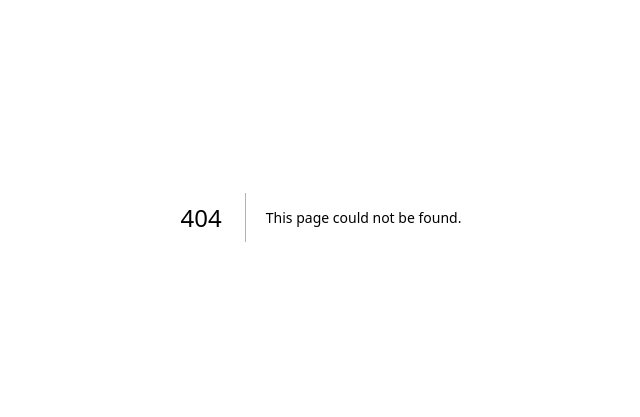
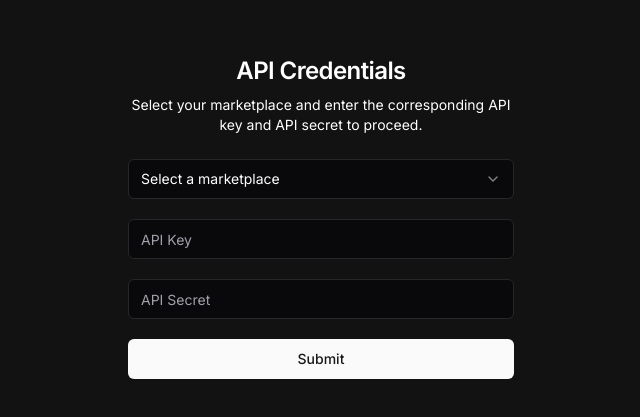
Before and after one commit to Mahendradeokar/AUM-Soft, a Next.js app: page /dashboard in a window 1280 px wide. Before the commit this address had no page. Shown: the part 183-600 px from the top of the page, without its empty margins (319-959 px from the left). Built offline with nearby package versions, Linux system fonts and the light colour scheme.

Commit message:
Added apikey page

```diff
--- a/package.json
+++ b/package.json
@@ -12,6 +12,7 @@
     "@hookform/resolvers": "^3.3.1",
     "@radix-ui/react-dropdown-menu": "^2.0.6",
     "@radix-ui/react-label": "^2.0.2",
+    "@radix-ui/react-select": "^2.0.0",
     "@radix-ui/react-slot": "^1.0.2",
     "class-variance-authority": "^0.7.0",
     "clsx": "^2.0.0",
--- a/src/app/(auth)/login/page.tsx
+++ b/src/app/(auth)/login/page.tsx
@@ -3,11 +3,11 @@ import Link from 'next/link';
 import { LoginForm } from '../components';
 
 export const metadata: Metadata = {
-  title: 'Singup',
-  description: 'Singup',
+  title: 'Signup',
+  description: 'Signup',
 };
 
-export default function Singup() {
+export default function Signup() {
   return (
     <>
       <div className="flex flex-col space-y-2 text-center">
--- /dev/null
+++ b/src/app/dashboard/components/APIkey/APIKeyForm.tsx
@@ -0,0 +1,124 @@
+"use client";
+
+import { zodResolver } from "@hookform/resolvers/zod";
+import * as z from "zod";
+
+import {
+  Select,
+  SelectContent,
+  SelectItem,
+  SelectTrigger,
+  SelectValue,
+} from "@/components/ui/select";
+
+import { Button } from "@/components/ui/button";
+import {
+  Form,
+  FormControl,
+  FormField,
+  FormItem,
+  FormMessage,
+} from "@/components/ui/form";
+import { Input } from "@/components/ui/input";
+import { useForm } from "react-hook-form";
+
+const formSchema = z.object({
+  marketPlace: z.string({
+    required_error: "Please select the marketplace.",
+  }),
+  apiKey: z.string({
+    required_error: "API key is required!",
+  }),
+  apiSecret: z.string({
+    required_error: "API Secret is required!",
+  }),
+});
+
+// 2. Define a submit handler.
+function onSubmit(values: z.infer<typeof formSchema>) {
+  // Do something with the form values.
+  // ✅ This will be type-safe and validated.
+  console.log(values);
+}
+
+const marketplaceOptions = [
+  { name: "Flipkart", value: "flpkrt", isDisable: false },
+  { name: "Amazon", value: "amzn", isDisable: true },
+  { name: "Meesho", value: "meesho", isDisable: true },
+];
+
+function APIKeyForm() {
+  const form = useForm<z.infer<typeof formSchema>>({
+    resolver: zodResolver(formSchema),
+    defaultValues: {
+      apiKey: "",
+      apiSecret: "",
+    },
+  });
+  return (
+    //  eslint-disable-next-line react/jsx-props-no-spreading
+    <Form {...form}>
+      <form onSubmit={form.handleSubmit(onSubmit)} className="space-y-5">
+        <FormField
+          control={form.control}
+          name="marketPlace"
+          render={({ field }) => (
+            <FormItem>
+              {/* <FormLabel>Marketplace</FormLabel> */}
+              <Select onValueChange={field.onChange} defaultValue={field.value}>
+                <FormControl>
+                  <SelectTrigger>
+                    <SelectValue placeholder="Select a marketplace" />
+                  </SelectTrigger>
+                </FormControl>
+                <SelectContent>
+                  {marketplaceOptions.map(({ name, value, isDisable }) => (
+                    <SelectItem key={value} value={value} disabled={isDisable}>
+                      {name}
+                    </SelectItem>
+                  ))}
+                </SelectContent>
+              </Select>
+              <FormMessage />
+            </FormItem>
+          )}
+        />
+
+        <FormField
+          control={form.control}
+          name="apiKey"
+          render={({ field }) => (
+            <FormItem>
+              {/* <FormLabel>API Key</FormLabel> */}
+              <FormControl>
+                {/* eslint-disable-next-line react/jsx-props-no-spreading */}
+                <Input placeholder="API Key" {...field} />
+              </FormControl>
+              <FormMessage />
+            </FormItem>
+          )}
+        />
+
+        <FormField
+          control={form.control}
+          name="apiSecret"
+          render={({ field }) => (
+            <FormItem>
+              {/* <FormLabel>API Secret</FormLabel> */}
+              <FormControl>
+                {/* eslint-disable-next-line react/jsx-props-no-spreading */}
+                <Input placeholder="API Secret" {...field} />
+              </FormControl>
+              <FormMessage />
+            </FormItem>
+          )}
+        />
+        <Button className="w-full" type="submit">
+          Submit
+        </Button>
+      </form>
+    </Form>
+  );
+}
+
+export default APIKeyForm;
--- /dev/null
+++ b/src/app/dashboard/components/APIkey/index.tsx
@@ -0,0 +1,18 @@
+import APIKeyForm from "./APIKeyForm";
+
+export default function APIAccess() {
+  return (
+    <div className="container flex flex-col justify-center h-screen space-y-6 sm:w-[450px]">
+      <div className="flex flex-col space-y-2 text-center">
+        <h1 className="text-2xl font-semibold tracking-tight">
+          API Credentials
+        </h1>
+        <p className="text-sm text-muted-foreground">
+          Select your marketplace and enter the corresponding API key and API
+          secret to proceed.
+        </p>
+      </div>
+      <APIKeyForm />
+    </div>
+  );
+}
--- /dev/null
+++ b/src/app/dashboard/page.tsx
@@ -0,0 +1,5 @@
+import APIAccess from './components/APIkey';
+
+export default function DashboardPage() {
+  return <APIAccess />;
+}
--- /dev/null
+++ b/src/components/ui/select.tsx
@@ -0,0 +1,121 @@
+"use client";
+
+import * as React from "react";
+import * as SelectPrimitive from "@radix-ui/react-select";
+import { Check, ChevronDown } from "lucide-react";
+
+import { cn } from "@/lib/utils";
+
+const Select = SelectPrimitive.Root;
+
+const SelectGroup = SelectPrimitive.Group;
+
+const SelectValue = SelectPrimitive.Value;
+
+const SelectTrigger = React.forwardRef<
+  React.ElementRef<typeof SelectPrimitive.Trigger>,
+  React.ComponentPropsWithoutRef<typeof SelectPrimitive.Trigger>
+>(({ className, children, ...props }, ref) => (
+  <SelectPrimitive.Trigger
+    ref={ref}
+    className={cn(
+      "flex h-10 w-full items-center justify-between rounded-md border border-zinc-200 bg-white px-3 py-2 text-sm ring-offset-white placeholder:text-zinc-500 focus:outline-none focus:ring-2 focus:ring-zinc-950 focus:ring-offset-2 disabled:cursor-not-allowed disabled:opacity-50 dark:border-zinc-800 dark:bg-zinc-950 dark:ring-offset-zinc-950 dark:placeholder:text-zinc-400 dark:focus:ring-zinc-300",
+      className
+    )}
+    {...props}
+  >
+    {children}
+    <SelectPrimitive.Icon asChild>
+      <ChevronDown className="h-4 w-4 opacity-50" />
+    </SelectPrimitive.Icon>
+  </SelectPrimitive.Trigger>
+));
+SelectTrigger.displayName = SelectPrimitive.Trigger.displayName;
+
+const SelectContent = React.forwardRef<
+  React.ElementRef<typeof SelectPrimitive.Content>,
+  React.ComponentPropsWithoutRef<typeof SelectPrimitive.Content>
+>(({ className, children, position = "popper", ...props }, ref) => (
+  <SelectPrimitive.Portal>
+    <SelectPrimitive.Content
+      ref={ref}
+      className={cn(
+        "relative z-50 min-w-[8rem] overflow-hidden rounded-md border border-zinc-200 bg-white text-zinc-950 shadow-md data-[state=open]:animate-in data-[state=closed]:animate-out data-[state=closed]:fade-out-0 data-[state=open]:fade-in-0 data-[state=closed]:zoom-out-95 data-[state=open]:zoom-in-95 data-[side=bottom]:slide-in-from-top-2 data-[side=left]:slide-in-from-right-2 data-[side=right]:slide-in-from-left-2 data-[side=top]:slide-in-from-bottom-2 dark:border-zinc-800 dark:bg-zinc-950 dark:text-zinc-50",
+        position === "popper" &&
+          "data-[side=bottom]:translate-y-1 data-[side=left]:-translate-x-1 data-[side=right]:translate-x-1 data-[side=top]:-translate-y-1",
+        className
+      )}
+      position={position}
+      {...props}
+    >
+      <SelectPrimitive.Viewport
+        className={cn(
+          "p-1",
+          position === "popper" &&
+            "h-[var(--radix-select-trigger-height)] w-full min-w-[var(--radix-select-trigger-width)]"
+        )}
+      >
+        {children}
+      </SelectPrimitive.Viewport>
+    </SelectPrimitive.Content>
+  </SelectPrimitive.Portal>
+));
+SelectContent.displayName = SelectPrimitive.Content.displayName;
+
+const SelectLabel = React.forwardRef<
+  React.ElementRef<typeof SelectPrimitive.Label>,
+  React.ComponentPropsWithoutRef<typeof SelectPrimitive.Label>
+>(({ className, ...props }, ref) => (
+  <SelectPrimitive.Label
+    ref={ref}
+    className={cn("py-1.5 pl-8 pr-2 text-sm font-semibold", className)}
+    {...props}
+  />
+));
+SelectLabel.displayName = SelectPrimitive.Label.displayName;
+
+const SelectItem = React.forwardRef<
+  React.ElementRef<typeof SelectPrimitive.Item>,
+  React.ComponentPropsWithoutRef<typeof SelectPrimitive.Item>
+>(({ className, children, ...props }, ref) => (
+  <SelectPrimitive.Item
+    ref={ref}
+    className={cn(
+      "relative flex w-full cursor-default select-none items-center rounded-sm py-1.5 pl-8 pr-2 text-sm outline-none focus:bg-zinc-100 focus:text-zinc-900 data-[disabled]:pointer-events-none data-[disabled]:opacity-50 dark:focus:bg-zinc-800 dark:focus:text-zinc-50",
+      className
+    )}
+    {...props}
+  >
+    <span className="absolute left-2 flex h-3.5 w-3.5 items-center justify-center">
+      <SelectPrimitive.ItemIndicator>
+        <Check className="h-4 w-4" />
+      </SelectPrimitive.ItemIndicator>
+    </span>
+
+    <SelectPrimitive.ItemText>{children}</SelectPrimitive.ItemText>
+  </SelectPrimitive.Item>
+));
+SelectItem.displayName = SelectPrimitive.Item.displayName;
+
+const SelectSeparator = React.forwardRef<
+  React.ElementRef<typeof SelectPrimitive.Separator>,
+  React.ComponentPropsWithoutRef<typeof SelectPrimitive.Separator>
+>(({ className, ...props }, ref) => (
+  <SelectPrimitive.Separator
+    ref={ref}
+    className={cn("-mx-1 my-1 h-px bg-zinc-100 dark:bg-zinc-800", className)}
+    {...props}
+  />
+));
+SelectSeparator.displayName = SelectPrimitive.Separator.displayName;
+
+export {
+  Select,
+  SelectGroup,
+  SelectValue,
+  SelectTrigger,
+  SelectContent,
+  SelectLabel,
+  SelectItem,
+  SelectSeparator,
+};
```
Also changed, not shown: src/app/(auth)/components/LoginForm.tsx (+12 -12 lines), src/app/(auth)/components/SingupForm.tsx (+13 -13 lines), src/app/(auth)/singup/page.tsx (+7 -6 lines), .eslintrc.json, 2 other files (tests, documents, lock files or other folders).
